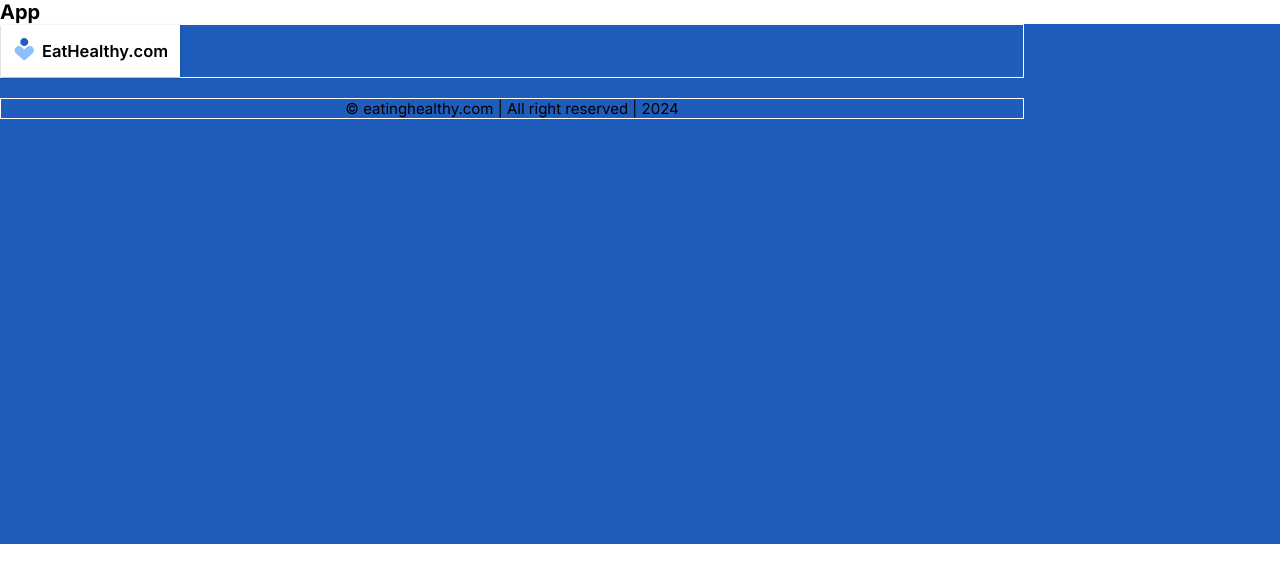
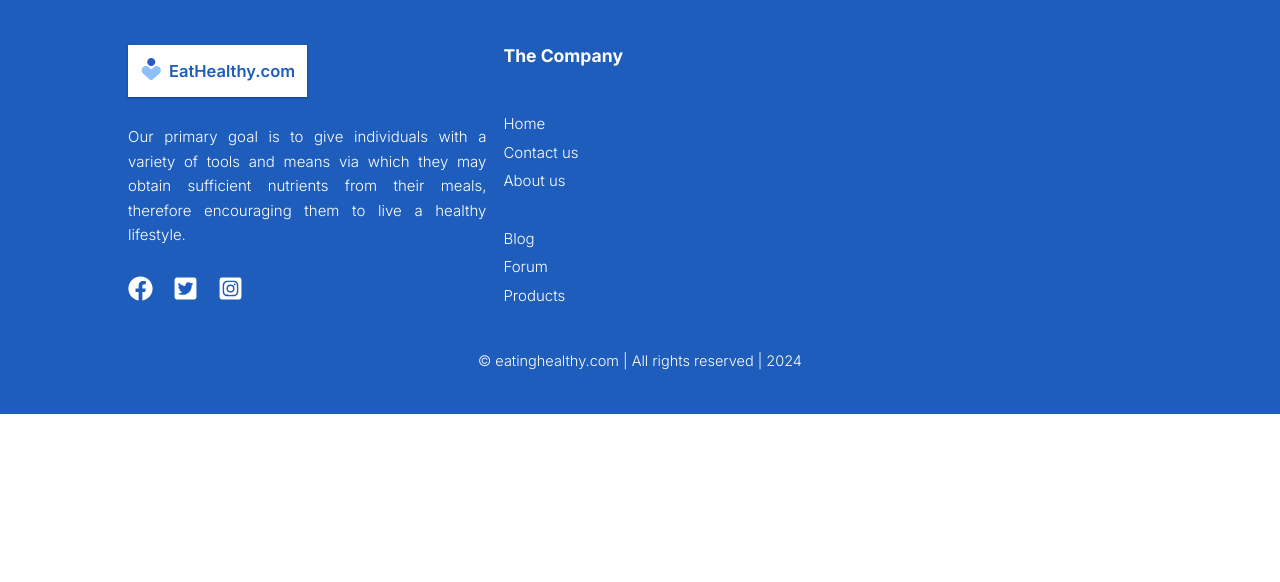
Before and after one commit to 2h311/eathealthy, a React (Vite) app: page / in a window 1280 px wide. Shown: the top 582 px of the page. Built offline with nearby package versions, Linux system fonts and the light colour scheme.

Commit message:
still working on the footer

```diff
--- a/package.json
+++ b/package.json
@@ -11,7 +11,8 @@
   },
   "dependencies": {
     "react": "^18.2.0",
-    "react-dom": "^18.2.0"
+    "react-dom": "^18.2.0",
+    "react-icons": "^5.0.1"
   },
   "devDependencies": {
     "@types/react": "^18.2.55",
--- a/src/App.jsx
+++ b/src/App.jsx
@@ -4,7 +4,7 @@ import Footer from "./components/Footer";
 const App = () => {
   return (
     <>
-      <h1>App</h1>
+      {/* <h1>App</h1> */}
       <Footer />
     </>
   );
--- a/src/components/Footer.jsx
+++ b/src/components/Footer.jsx
@@ -1,5 +1,6 @@
 import React from "react";
 
+import { FaFacebook, FaInstagramSquare, FaTwitterSquare } from "react-icons/fa";
 import FullLogo from "../helpers/FullLogo";
 
 const Footer = () => {
@@ -9,14 +10,44 @@ const Footer = () => {
     <footer className="footer">
       <div className="footer__container">
         <section className="footer__up">
-          <div className="">
+          <div className="footer__div footer__div--1">
             <FullLogo />
+            <div className="footer__primary-goal">
+              Our primary goal is to give individuals with a variety of tools
+              and means via which they may obtain sufficient nutrients from
+              their meals, therefore encouraging them to live a healthy
+              lifestyle.
+            </div>
+            <div className="footer__socials">
+              <span className="footer__social">
+                <FaFacebook />
+              </span>
+              <span className="footer__social">
+                <FaTwitterSquare />
+              </span>
+              <span className="footer__social">
+                <FaInstagramSquare />
+              </span>
+            </div>
           </div>
-          {/* <div></div>
-            <div></div> */}
+          <div className="footer__div footer__div--2">
+            <h3>The Company</h3>
+            <ul className="footer__links">
+              <span></span>
+              <span></span>
+              <li className="footer__links-list">Home</li>
+              <li className="footer__links-list">Contact us</li>
+              <li className="footer__links-list">About us</li> <br />
+              <li className="footer__links-list">Blog</li>
+              <li className="footer__links-list">Forum</li>
+              <li className="footer__links-list">Products</li>
+            </ul>
+          </div>
+          <div className="footer__div footer__div--3"></div>
         </section>
         <section className="footer__down">
-          &copy; eatinghealthy.com | All right reserved | {currentYear}
+          &copy; eatinghealthy.com &#124; All rights reserved &#124;{" "}
+          {currentYear}
         </section>
       </div>
     </footer>
--- a/src/main.css
+++ b/src/main.css
@@ -26,6 +26,7 @@ html {
   padding: 1.25rem 1.2rem;
   box-shadow: rgba(0, 0, 0, 0.12) 0px 1px 3px, rgba(0, 0, 0, 0.24) 0px 1px 2px;
   background-color: #ffffff;
+  color: #1e5dbc;
 }
 .logo__svg > svg {
   height: 2.25rem;
@@ -37,21 +38,67 @@ html {
 
 .footer {
   width: 100%;
-  height: 52rem;
   background-color: #1e5dbc;
   font-size: 1.5rem;
+  display: flex;
+  justify-content: center;
+  padding: 4.5rem 0;
 }
 .footer__container {
   display: flex;
   flex-direction: column;
-  gap: 2rem;
+  gap: 4.65rem;
   width: 80%;
 }
-.footer__up, .footer__down {
-  border: 1px solid #fff;
+.footer__up {
+  color: #ffffff;
+  display: flex;
+  justify-content: space-between;
 }
 .footer__down {
   text-align: center;
+  color: #ffffff;
+  font-size: 1.45rem;
+  font-weight: 300;
+}
+.footer__div {
+  display: flex;
+  flex-direction: column;
+  gap: 2.85rem;
+}
+.footer__div--1 {
+  width: 35%;
+}
+.footer__div--2 {
+  width: fit-content;
+}
+.footer__div--3 {
+  width: 50%;
+}
+.footer__primary-goal {
+  font-weight: 300;
+  font-size: 1.5rem;
+  text-align: justify;
+  line-height: 2.45rem;
+}
+.footer__socials {
+  display: flex;
+  gap: 2rem;
+}
+.footer__social svg {
+  width: 2.5rem;
+  height: 2.5rem;
+}
+.footer__links {
+  height: 100%;
+  list-style-type: none;
+  font-weight: 300;
+  display: flex;
+  flex-direction: column;
+  justify-content: space-between;
+}
+.footer__links-list {
+  display: inline-block;
 }
 
 /*# sourceMappingURL=main.css.map */
--- a/src/scss/_footer.scss
+++ b/src/scss/_footer.scss
@@ -1,28 +1,87 @@
 .footer {
   width: 100%;
-  height: 52rem;
-  //   color: #fff;
+  // height: 52rem;
   background-color: $color-primary;
 
   font-size: 1.5rem;
+  display: flex;
+  justify-content: center;
+  padding: 4.5rem 0;
 
   &__container {
     display: flex;
     flex-direction: column;
-    gap: 2rem;
+    gap: 4.65rem;
 
     width: $default-inner-width;
+    // border: 1px solid #fff;
   }
 
   &__up,
   &__down {
-    border: 1px solid #fff;
+    // border: 1px solid #fff;
   }
 
   &__up {
+    color: $color-white;
+    display: flex;
+    justify-content: space-between;
   }
 
   &__down {
     text-align: center;
+    color: $color-white;
+    font-size: 1.45rem;
+    font-weight: 300;
+  }
+
+  &__div {
+    display: flex;
+    flex-direction: column;
+    gap: 2.85rem;
+    // border: 1px solid #fff;
+
+    &--1 {
+      width: 35%;
+    }
+
+    &--2 {
+      width: fit-content;
+    }
+    &--3 {
+      width: 50%;
+    }
+  }
+
+  &__primary-goal {
+    font-weight: 300;
+    font-size: 1.5rem;
+    text-align: justify;
+    line-height: 2.45rem;
+  }
+
+  &__socials {
+    display: flex;
+    gap: 2rem;
+  }
+
+  &__social {
+    & svg {
+      width: 2.5rem;
+      height: 2.5rem;
+    }
+  }
+
+  &__links {
+    height: 100%;
+    list-style-type: none;
+    font-weight: 300;
+    display: flex;
+    flex-direction: column;
+    justify-content: space-between;
+
+    &-list {
+      display: inline-block;
+    }
   }
 }
--- a/src/scss/_index.scss
+++ b/src/scss/_index.scss
@@ -26,6 +26,7 @@ html {
   padding: 1.25rem 1.2rem;
   box-shadow: rgba(0, 0, 0, 0.12) 0px 1px 3px, rgba(0, 0, 0, 0.24) 0px 1px 2px;
   background-color: $color-white;
+  color: $color-primary;
 
   &__svg {
     & > svg {
```
Also changed, not shown: 2 other files (tests, documents, lock files or other folders).
